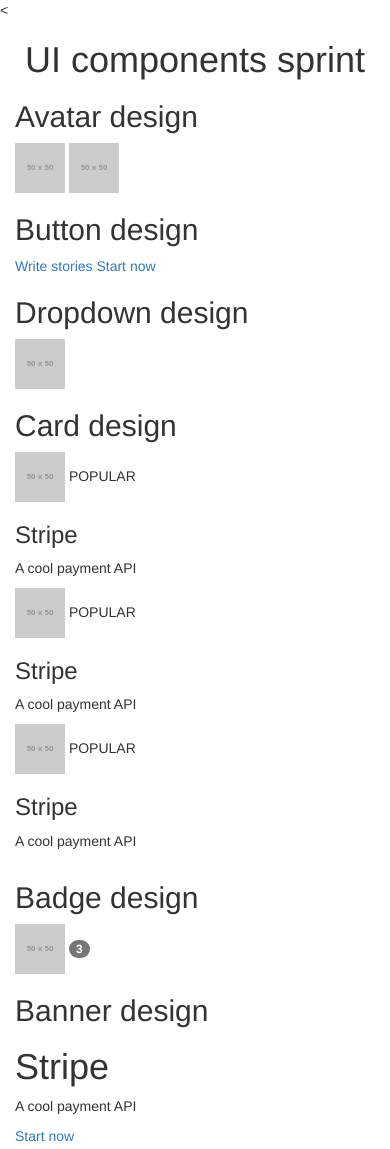
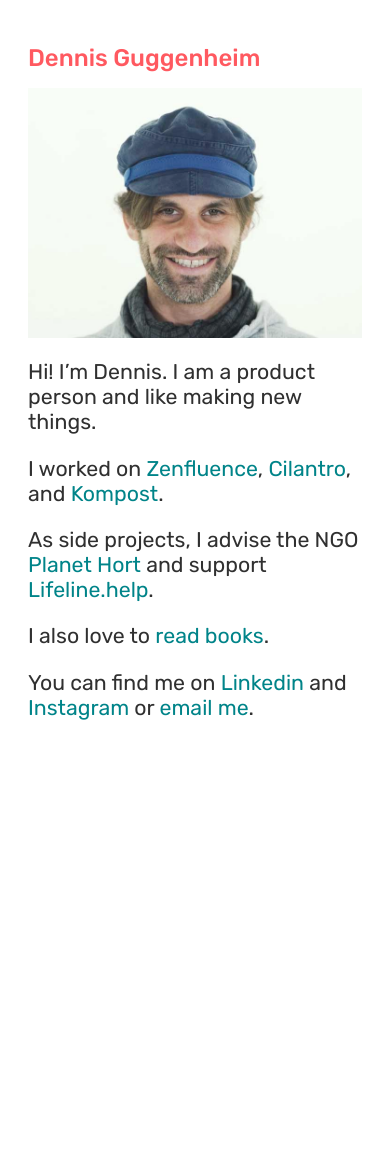
Before and after one commit to googleheim/git-101, a plain HTML site: page index.html in a window 390 px wide. Shown: the top 1149 px of the page. After the commit the page ends 844 px from the top, so only its background shows below. Drawn offline with nearby package versions, Linux system fonts and the light colour scheme; placeholder pictures from the web are drawn by us.

Commit message:
changes added

```diff
--- a/index.html
+++ b/index.html
@@ -1,179 +1,47 @@
-<<!DOCTYPE html>
-<html>
+<!DOCTYPE html>
+<html lang="en">
 <head>
-    <meta charset="utf-8">
-    <meta http-equiv="X-UA-Compatible" content="IE=edge">
+    <meta charset="UTF-8">
+    <title>Dennis Guggenheim - Welcome to my page</title>
     <meta name="viewport" content="width=device-width, initial-scale=1">
-    <title>UI components sprint</title>
-    <link rel="stylesheet" href="https://maxcdn.bootstrapcdn.com/bootstrap/3.2.0/css/bootstrap.min.css">
-    <link rel="stylesheet" href="https://maxcdn.bootstrapcdn.com/font-awesome/4.1.0/css/font-awesome.min.css">
-    <link rel="stylesheet" href="css/style.css">
-    <!-- HTML5 Shim and Respond.js IE8 support of HTML5 elements and media queries -->
-    <!-- Leave those next 4 lines if you care about users using IE8 -->
-    <!--[if lt IE 9]>
-      <script src="https://oss.maxcdn.com/html5shiv/3.7.2/html5shiv.min.js"></script>
-      <script src="https://oss.maxcdn.com/respond/1.4.2/respond.min.js"></script>
-    <![endif]-->
+    <link href="https://fonts.googleapis.com/css?family=Rubik:400,500" rel="stylesheet">
+    <link href="styles.css" type="text/css" rel="stylesheet">
+
 </head>
+
 <body>
+<div class="container-main">
 
-    <div class="container">
-      <h1 class="text-center">UI components sprint</h1>
+    <header>
+        <h1>Dennis Guggenheim</h1>
+    </header>
 
-      <h2>Avatar design</h2>
-      <img src="http://placehold.it/50x50" alt="" class="avatar">
-      <img src="http://placehold.it/50x50" alt="" class="avatar-small">
+    <main>
 
-      <h2>Button design</h2>
-      <a href="#" class="btn-medium">Write stories</a>
-      <a href="#" class="btn-treehouse">Start now</a>
 
-      <h2>Dropdown design</h2>
-      <div class="dropdown">
-        <img src="http://placehold.it/50x50" alt="" class="avatar dropdown-toggle" id="navbar-menu" data-toggle="dropdown">
-        <ul class="dropdown-menu" aria-labelledby="navbar-menu">
-          <li><a href="#">Profile</a></li>
-          <li><a href="#">Dashboard</a></li>
-          <li><a href="#">Logout</a></li>
-        </ul>
+        <div class="flex-container">
+            <div class="img">
+
             </div>
-
-      <h2>Card design</h2>
-      <div class="row">
-        <div class="col-xs-12 col-sm-4">
-          <div class="card">
-            <img src="http://placehold.it/50x50" alt="" class="avatar card-user">
-            <span class="card-category">POPULAR</span>
-            <div class="card-description">
-              <h3>Stripe</h3>
-              <p>A cool payment API</p>
+            <div class="flex-paragraph">
+                <p>Hi! I’m Dennis. I am a product person and like making new things.</p>
+                <p>I worked on <a href="https://www.zenfluence.co" target="_blank">Zenfluence</a>,
+                    <a
+                            href="http://www.getcilantro.com" target="_blank">Cilantro</a>, and <a
+                            href="http://www.kompost.tv" target=" _blank">Kompost</a>.</p>
+                <p>As side projects, I advise the NGO <a href="http://www.planethort.org" target="_blank">Planet
+                    Hort</a> and support <a href="http://www.lifeline.help" target="_blank">Lifeline.help</a>.
+                <p>I also love to <a href="https://www.goodreads.com/user/show/66003070-dennis-guggenheim">read books</a>.
+                </p>
+                <p>You can find me on <a href="https://www.linkedin.com/in/dennis-guggenheim/"
+                                         target="_blank">Linkedin</a> and <a
+                        href="http://www.instagram.com/googleheim" target="_blank">Instagram</a> or <a
+                        href="mailto:dennis.guggenheim@gmail.com">email
+                    me</a>.</p>
             </div>
-          </div>
-        </div>
-        <div class="col-xs-12 col-sm-4">
-          <div class="card">
-            <img src="http://placehold.it/50x50" alt="" class="avatar card-user">
-            <span class="card-category">POPULAR</span>
-            <div class="card-description">
-              <h3>Stripe</h3>
-              <p>A cool payment API</p>
-            </div>
-          </div>
-        </div>
-        <div class="col-xs-12 col-sm-4">
-          <div class="card">
-            <img src="http://placehold.it/50x50" alt="" class="avatar card-user">
-            <span class="card-category">POPULAR</span>
-            <div class="card-description">
-              <h3>Stripe</h3>
-              <p>A cool payment API</p>
-            </div>
-          </div>
-        </div>
-      </div>
-
-      <h2>Badge design</h2>
-      <img src="http://placehold.it/50x50" alt="" class="avatar">
-      <span class="badge">3</span>
-
-      <h2>Banner design</h2>
-      <div class="banner">
-        <div class="banner-content">
-          <h1>Stripe</h1>
-          <p>A cool payment API</p>
-          <a href="#" class="btn-treehouse">Start now</a>
-        </div>
-      </div>
-
-      <h2>Tabs design</h2>
-      <div class="tabs">
-        <div class="tabs-item active">
-          <h3>350</h3>
-          <p>followers</p>
-        </div>
-        <div class="tabs-item">
-          <h3>350</h3>
-          <p>followers</p>
-        </div>
-        <div class="tabs-item">
-          <h3>350</h3>
-          <p>followers</p>
-        </div>
-        <div class="tabs-item">
-          <h3>350</h3>
-          <p>followers</p>
-        </div>
-      </div>
-
-      <h2>List design</h2>
-      <ul class="list-unstyled">
-        <li class="product">
-
-          <div class="product-upvote text-center">
-            <i class="fa fa-caret-up"></i>
-            <p>16</p>
-          </div>
-
-          <img src="http://unsplash.it/200/120/?random" alt="" class="product-image img-rounded">
-
-          <div class="product-description">
-            <h3>Intercom</h3>
-            <p>The best CRM tool.</p>
-          </div>
-
-          <ul class="list-inline product-controls">
-            <li><a href=""><i class="fa fa-heart"></i></a></li>
-            <li><a href=""><i class="fa fa-share"></i></a></li>
-            <li><a href=""><i class="fa fa-star"></i></a></li>
-          </ul>
-        </li>
-        <li class="product">
-
-          <div class="product-upvote text-center">
-            <i class="fa fa-caret-up"></i>
-            <p>16</p>
-          </div>
-
-          <img src="http://unsplash.it/200/120/?random" alt="" class="product-image img-rounded">
-
-          <div class="product-description">
-            <h3>Intercom</h3>
-            <p>The best CRM tool.</p>
-          </div>
-
-          <ul class="list-inline product-controls">
-            <li><a href=""><i class="fa fa-heart"></i></a></li>
-            <li><a href=""><i class="fa fa-share"></i></a></li>
-            <li><a href=""><i class="fa fa-star"></i></a></li>
-          </ul>
-        </li>
-        <li class="product">
-
-          <div class="product-upvote text-center">
-            <i class="fa fa-caret-up"></i>
-            <p>16</p>
-          </div>
-
-          <img src="http://unsplash.it/200/120/?random" alt="" class="product-image img-rounded">
-
-          <div class="product-description">
-            <h3>Intercom</h3>
-            <p>The best CRM tool.</p>
-          </div>
-
-          <ul class="list-inline product-controls">
-            <li><a href=""><i class="fa fa-heart"></i></a></li>
-            <li><a href=""><i class="fa fa-share"></i></a></li>
-            <li><a href=""><i class="fa fa-star"></i></a></li>
-          </ul>
-        </li>
-      </ul>
 
         </div>
 
-
-    <!-- Including Bootstrap JS (with its jQuery dependency) so that dynamic components work -->
-    <script src="https://ajax.googleapis.com/ajax/libs/jquery/1.11.1/jquery.min.js"></script>
-    <script src="https://maxcdn.bootstrapcdn.com/bootstrap/3.2.0/js/bootstrap.min.js"></script>
+</div>
 </body>
 </html>
--- /dev/null
+++ b/styles.css
@@ -0,0 +1,84 @@
+body {
+    background-color: #FFFFFF;
+    font-family: 'Rubik', sans-serif;
+    color: rgb(48, 48, 48);
+    text-align: left;
+}
+
+h1 {
+    font-weight: 500;
+    font-size: 18pt;
+    color: #FF5960;
+}
+
+p {
+    font-weight: 400;
+    font-size: 16pt;
+}
+
+a {
+    text-decoration: none;
+    color: #008489;
+}
+
+a:hover {
+    text-decoration: underline;
+}
+
+.container-main {
+    width: 900px;
+    margin-left: auto;
+    margin-right: auto;
+    position: absolute;
+    left: 0;
+    right: 0;
+    padding: 20px;
+}
+
+.flex-container {
+    display:flex;
+    justify-content: stretch;
+    align-items: stretch;
+}
+
+.img {
+    background-image: url("assets/dennis-profile.jpg");
+    background-position: center center;
+    background-repeat: no-repeat;
+    background-size: cover;
+    max-width: 300px;
+    flex: 1;
+}
+
+.flex-paragraph {
+    max-width: 500px;
+    flex: 1;
+    margin-left: 10px;
+
+}
+
+
+@media screen and (min-width: 0) and (max-width: 900px){
+    .container-main {
+        width: initial;
+        margin-left: initial;
+        margin-right: initial;
+        position: initial;
+    }
+}
+
+@media screen and (min-width: 0) and (max-width: 600px){
+    .flex-container {
+     flex-wrap: wrap;
+    }
+
+    .img {
+        min-width: 100%;
+    max-width: initial;
+        min-height: 250px;
+    }
+    .flex-paragraph {
+        margin-left: 0px;
+
+    }
+}
```
Also changed, not shown: assets/dennis-profile.jpg (added). Lines whose indentation alone changed are shown as unchanged.
